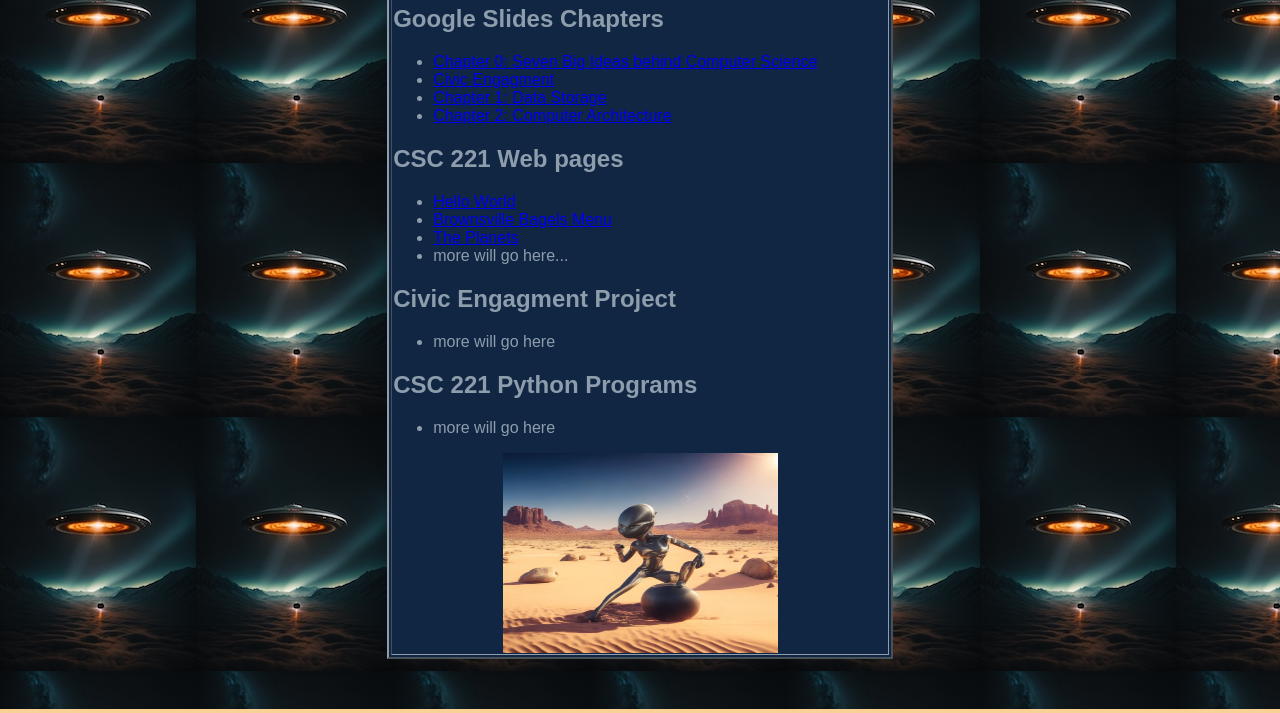
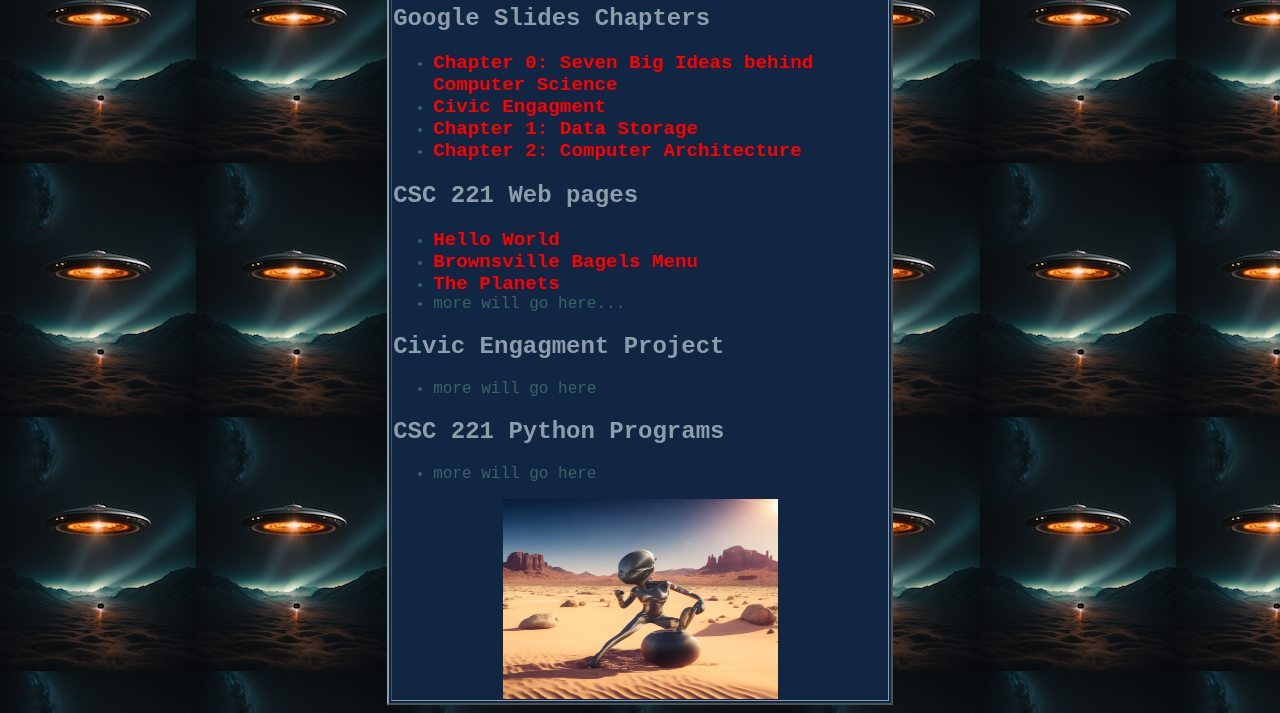
Before and after one commit to nyjaviontimberlake-pvcc/nyjaviontimberlake-pvcc.github.io, a plain HTML site: page index.html in a window 1280 px wide. Shown: the part 91-804 px from the top of the page. Drawn offline with Linux system fonts and the light colour scheme.

Commit message:
Update index.html

```diff
--- a/index.html
+++ b/index.html
@@ -5,11 +5,20 @@
 
 <head>
     <title> NyJavion </title>
+    <style>
+        li {color:#3a6364; font-family: ''Times New Roman', Times, serif; font-size: 1.5em;}
+        td {color: #f18020;}
+        a {text-decoration: none; font-weight: bold; font-size: 1.2em;}
+        a:link {color:#ff0000}
+        a:visited {color:#1aff00}
+        a:hover {color:#0095ff}
+        a:active {color:#f2ff00}
+    </style>
 </head>
 
 <body style= "background-color: #f9d195 ;font-family: Arial, Helvetica, sans-serif; background-image: url(ufo.jpg);">
 
-<table border="2" style="width: 40%; color: #8d9dac; background-color: #102643; margin:auto; border-color: #8d9dac;">
+<table border="2" style="width: 40%; color: #8d9dac; background-color: #102643; margin:auto; border-color: #8d9dac; font-family: 'Courier New', Courier, monospace;">
     <tr style="background-color: #8d9dac;">
     <td><a href=" index.html"> Home </a></td>
     <td><a href="https://pvcc.edu"> PVCC </a></td>
```
